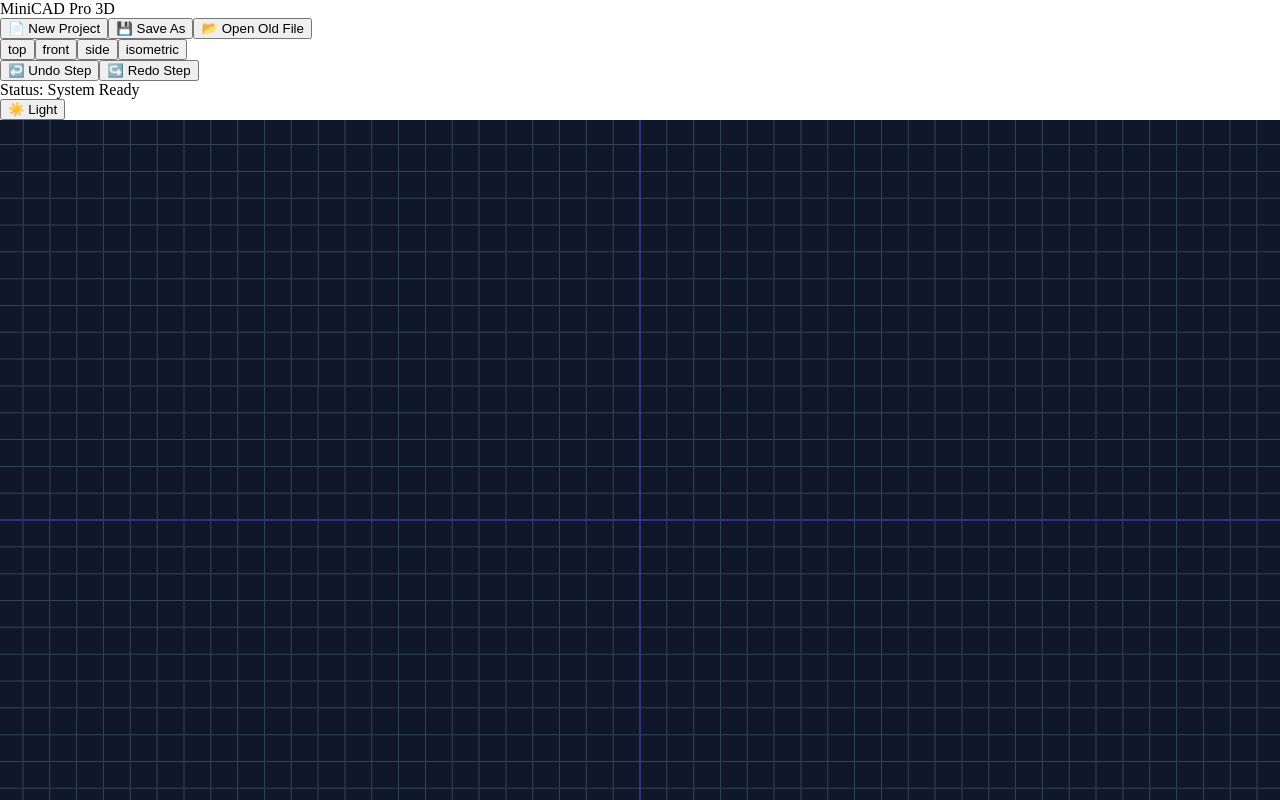
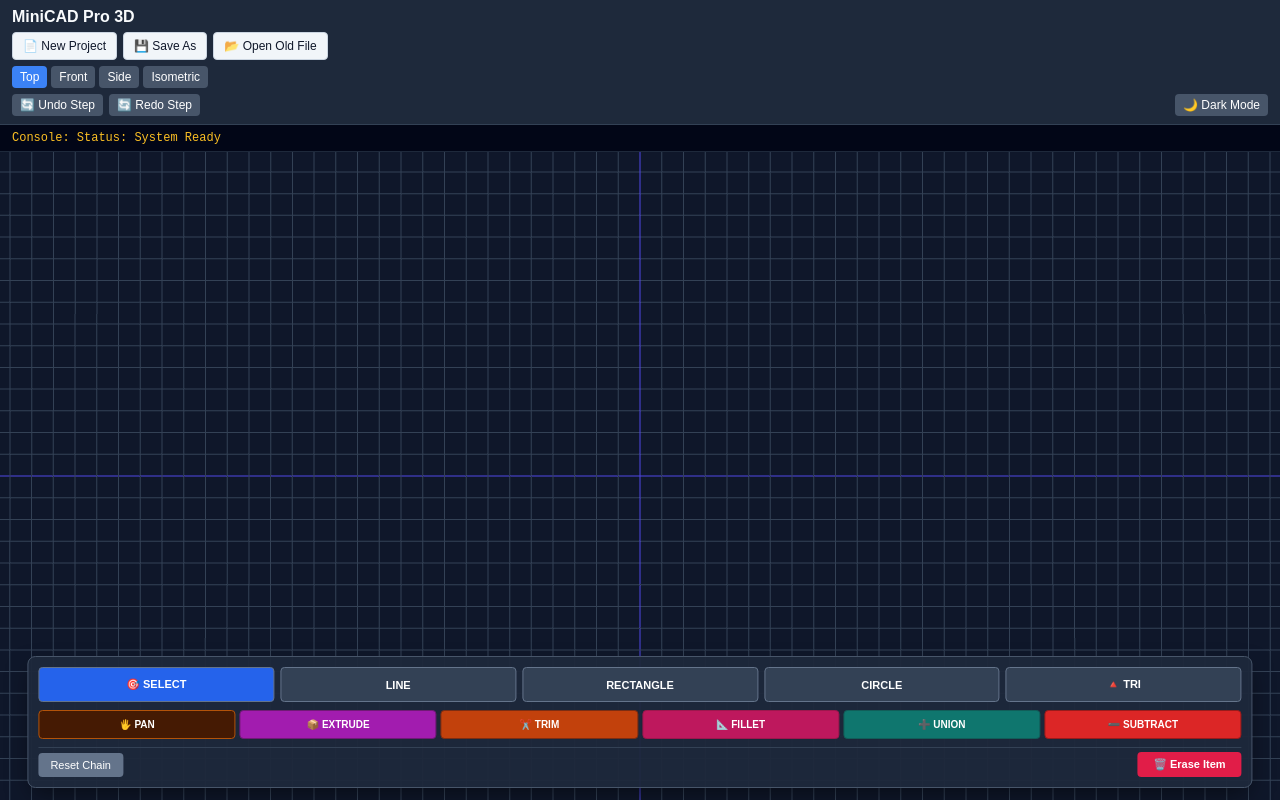
Before and after one commit to kingclaude123654-ux/Autocad, a React (Vite) app: page / in a window 1280 px wide. Built offline with nearby package versions, Linux system fonts and the light colour scheme.

Commit message:
Update App.tsx

```diff
--- a/src/App.tsx
+++ b/src/App.tsx
@@ -23,126 +23,197 @@ export default function App() {
     redo
   } = useCADEngine();
 
+  // Explicit fallback trigger for a 2D/3D solid subtraction matrix operation
+  const handleSubtract = () => {
+    alert("Select two overlapping shapes on your grid workspace to compute a solid Subtraction path cut.");
+  };
+
   return (
-    <div className={`flex flex-col h-screen w-screen overflow-hidden ${isDarkMode ? 'bg-slate-900 text-slate-100' : 'bg-slate-50 text-slate-900'}`}>
+    <div style={{
+      display: 'flex',
+      flexDirection: 'column',
+      width: '100vw',
+      height: '100vh',
+      overflow: 'hidden',
+      backgroundColor: isDarkMode ? '#0f172a' : '#f8fafc',
+      color: isDarkMode ? '#f1f5f9' : '#0f172a',
+      fontFamily: 'sans-serif'
+    }}>
 
-      {/* HEADER / FILE CONTROL PANEL */}
-      <header className="flex items-center justify-between px-4 py-2 border-b border-slate-700 bg-slate-800 shadow-md z-10">
-        <div className="flex items-center space-x-2">
-          <span className="font-bold text-lg tracking-wide text-indigo-400">MiniCAD Pro 3D</span>
+      {/* HEADER: APP TITLE & PERMANENT STORAGE FILE TOOLS */}
+      <header style={{
+        display: 'flex',
+        flexDirection: 'column',
+        padding: '8px 12px',
+        backgroundColor: '#1e293b',
+        borderBottom: '1px solid #334155',
+        gap: '6px'
+      }}>
+        <div style={{ fontSize: '16px', fontWeight: 'bold', color: '#f8fafc' }}>MiniCAD Pro 3D</div>
+
+        {/* Row 1: File Actions (New, Save As, Open) */}
+        <div style={{ display: 'flex', gap: '6px', flexWrap: 'wrap' }}>
+          <button onClick={executeNewProject} style={{ padding: '6px 10px', fontSize: '12px', backgroundColor: '#f1f5f9', border: '1px solid #cbd5e1', borderRadius: '4px', cursor: 'pointer', color: '#0f172a' }}>📄 New Project</button>
+          <button onClick={executeSaveProject} style={{ padding: '6px 10px', fontSize: '12px', backgroundColor: '#f1f5f9', border: '1px solid #cbd5e1', borderRadius: '4px', cursor: 'pointer', color: '#0f172a' }}>💾 Save As</button>
+          <button onClick={executeLoadProject} style={{ padding: '6px 10px', fontSize: '12px', backgroundColor: '#f1f5f9', border: '1px solid #cbd5e1', borderRadius: '4px', cursor: 'pointer', color: '#0f172a' }}>📂 Open Old File</button>
         </div>
 
-        {/* File persistence actions */}
-        <div className="flex items-center space-x-2">
-          <button onClick={executeNewProject} className="px-3 py-1 bg-sky-600 hover:bg-sky-500 rounded text-xs font-semibold shadow transition-all">
-            📄 New Project
-          </button>
-          <button onClick={executeSaveProject} className="px-3 py-1 bg-emerald-600 hover:bg-emerald-500 rounded text-xs font-semibold shadow transition-all">
-            💾 Save As
-          </button>
-          <button onClick={executeLoadProject} className="px-3 py-1 bg-indigo-600 hover:bg-indigo-500 rounded text-xs font-semibold shadow transition-all">
-            📂 Open Old File
-          </button>
-        </div>
-
-        {/* View mode toggle matrix */}
-        <div className="flex bg-slate-700 rounded p-1 space-x-1 text-xs">
+        {/* Row 2: Camera View Layout Angle Switches */}
+        <div style={{ display: 'flex', gap: '4px' }}>
           {(['top', 'front', 'side', 'isometric'] as ViewMode[]).map((mode) => (
             <button
               key={mode}
               onClick={() => changeView(mode)}
-              className={`px-2 py-1 rounded transition-all capitalize ${viewMode === mode ? 'bg-indigo-500 text-white font-bold shadow' : 'hover:bg-slate-600 text-slate-300'}`}
+              style={{
+                padding: '4px 8px',
+                fontSize: '12px',
+                backgroundColor: viewMode === mode ? '#3b82f6' : '#475569',
+                color: '#ffffff',
+                border: 'none',
+                borderRadius: '4px',
+                textTransform: 'capitalize',
+                cursor: 'pointer'
+              }}
             >
               {mode}
             </button>
           ))}
         </div>
+
+        {/* Row 3: History Time Travel Undo/Redo Controls */}
+        <div style={{ display: 'flex', gap: '6px', alignItems: 'center' }}>
+          <button onClick={undo} style={{ padding: '4px 8px', fontSize: '12px', backgroundColor: '#475569', color: '#fff', border: 'none', borderRadius: '4px', cursor: 'pointer' }}>🔄 Undo Step</button>
+          <button onClick={redo} style={{ padding: '4px 8px', fontSize: '12px', backgroundColor: '#475569', color: '#fff', border: 'none', borderRadius: '4px', cursor: 'pointer' }}>🔄 Redo Step</button>
+          <button onClick={() => setIsDarkMode(!isDarkMode)} style={{ padding: '4px 8px', fontSize: '12px', backgroundColor: '#475569', color: '#fff', border: 'none', borderRadius: '4px', cursor: 'pointer', marginLeft: 'auto' }}>
+            {isDarkMode ? '🌙 Dark Mode' : '☀️ Light Mode'}
+          </button>
+        </div>
       </header>
 
-      {/* QUICK COMMAND ACTION & HISTORY CONTROL LAYER */}
-      <section className="flex items-center justify-between px-4 py-2 bg-slate-800/90 border-b border-slate-700/50 z-10 text-xs">
-        <div className="flex items-center space-x-4">
-          <button onClick={undo} className="px-2 py-1 bg-slate-700 hover:bg-slate-600 rounded text-slate-200 transition-all font-medium">
-            ↩️ Undo Step
-          </button>
-          <button onClick={redo} className="px-2 py-1 bg-slate-700 hover:bg-slate-600 rounded text-slate-200 transition-all font-medium">
-            ↪️ Redo Step
-          </button>
-        </div>
+      {/* SYSTEM FEEDBACK RUNTIME HUD CONSOLE BAR */}
+      <div style={{
+        backgroundColor: '#020617',
+        color: '#fbbf24',
+        padding: '6px 12px',
+        fontSize: '12px',
+        fontFamily: 'monospace',
+        borderBottom: '1px solid #1e293b'
+      }}>
+        Console: {hudFeedback}
+      </div>
 
-        {/* Real-time Engineering HUD console output feedback */}
-        <div className="font-mono text-amber-400 bg-slate-950 px-3 py-1 rounded border border-slate-800 shadow-inner max-w-md truncate">
-          {hudFeedback}
-        </div>
+      {/* INTERACTIVE WORKSPACE VIEWPORT GRID LAYER */}
+      <div style={{ flex: 1, position: 'relative', backgroundColor: '#000000' }}>
+        <div ref={containerRef} style={{ width: '100%', height: '100%', touchAction: 'none' }} />
 
-        <div>
-          <button
-            onClick={() => setIsDarkMode(!isDarkMode)}
-            className="px-2 py-1 bg-slate-700 hover:bg-slate-600 rounded text-slate-300"
-          >
-            {isDarkMode ? '☀️ Light' : '🌙 Dark'}
-          </button>
-        </div>
-      </section>
+        {/* BOTTOM FLOATING CONTROLLER DOCK CONTAINING ALL ACTIVE CAD TOOLKITS */}
+        <div style={{
+          position: 'absolute',
+          bottom: '12px',
+          left: '50%',
+          transform: 'translateX(-50%)',
+          width: '94%',
+          backgroundColor: 'rgba(30, 41, 59, 0.95)',
+          border: '1px solid #475569',
+          borderRadius: '8px',
+          padding: '10px',
+          boxShadow: '0 10px 25px -5px rgba(0,0,0,0.5)',
+          display: 'flex',
+          flexDirection: 'column',
+          gap: '8px',
+          zIndex: 100
+        }}>
 
-      {/* MAIN ENGINE DRAWING MATRIX CONTAINER GRID */}
-      <main className="flex-1 relative w-full h-full bg-slate-950">
-        {/* ThreeJS WebGL view container */}
-        <div ref={containerRef} className="absolute inset-0 w-full h-full touch-none cursor-crosshair" />
-
-        {/* CAD PRIMITIVE TOOLKITS FLOOR OVERLAY */}
-        <div className="absolute bottom-6 left-1/2 transform -translate-x-1/2 bg-slate-900/95 border border-slate-700 rounded-xl p-3 shadow-2xl flex flex-col space-y-3 z-10 max-w-2xl w-11/12 backdrop-blur-md">
-          <div className="flex items-center justify-between border-b border-slate-800 pb-1.5">
-            <span className="text-xs font-bold text-slate-400 tracking-wider uppercase">Active CAD Engine Toolkits</span>
-            <span className="text-[10px] bg-indigo-500/20 text-indigo-400 px-2 py-0.5 rounded-full border border-indigo-500/30 font-mono">
-              Mode: {currentTool.toUpperCase()}
-            </span>
-          </div>
-
-          {/* Core Shape Drawing Tools row */}
-          <div className="grid grid-cols-5 gap-2">
+          {/* PRIMITIVE SHAPE DRAFTING TOOLS CONTAINER ROW */}
+          <div style={{
+            display: 'grid',
+            gridTemplateColumns: 'repeat(5, 1fr)',
+            gap: '6px'
+          }}>
             {(['select', 'line', 'rectangle', 'circle', 'polygon'] as ToolType[]).map((tool) => (
               <button
                 key={tool}
                 onClick={() => setCurrentTool(tool)}
-                className={`py-2 rounded-lg font-medium text-xs shadow-md border transition-all ${
-                  currentTool === tool
-                    ? 'bg-indigo-600 text-white border-indigo-400 font-bold scale-[1.02]'
-                    : 'bg-slate-800 text-slate-300 border-slate-700 hover:bg-slate-700 hover:text-white'
-                }`}
+                style={{
+                  padding: '10px 4px',
+                  fontSize: '11px',
+                  fontWeight: 'bold',
+                  borderRadius: '4px',
+                  border: '1px solid #64748b',
+                  cursor: 'pointer',
+                  backgroundColor: currentTool === tool ? '#2563eb' : '#334155',
+                  color: '#ffffff',
+                  textTransform: 'uppercase'
+                }}
               >
-                {tool === 'select' ? '🎯 Select Profile' : tool === 'polygon' ? '🔺 Triangle' : `✏️ ${tool.toUpperCase()}`}
+                {tool === 'select' ? '🎯 Select' : tool === 'polygon' ? '🔺 Tri' : tool.toUpperCase()}
               </button>
             ))}
           </div>
 
-          {/* ADVANCED MULTI-LAYER GEOMETRIC ACTION MUTATIONS */}
-          <div className="grid grid-cols-5 gap-2 pt-1 border-t border-slate-800/50 text-xs">
-            <button onClick={() => setCurrentTool('pan' as any)} className={`py-1.5 rounded bg-slate-800 border border-slate-700 font-medium ${currentTool as any === 'pan' ? 'bg-amber-600 text-white border-amber-400 font-bold' : 'hover:bg-slate-700'}`}>
-              🖐️ Pan Grid
+          {/* ADVANCED VECTOR OPERATIONS & SPATIAL COMMAND CONTROLS ROW */}
+          <div style={{
+            display: 'grid',
+            gridTemplateColumns: 'repeat(6, 1fr)',
+            gap: '4px'
+          }}>
+            {/* Native Canvas Space Pan Engine Switch Toggle */}
+            <button
+              onClick={() => setCurrentTool('pan' as any)}
+              style={{
+                padding: '8px 2px',
+                fontSize: '10px',
+                fontWeight: 'bold',
+                borderRadius: '4px',
+                border: '1px solid #b45309',
+                backgroundColor: (currentTool as string) === 'pan' ? '#d97706' : '#451a03',
+                color: '#fff',
+                cursor: 'pointer'
+              }}
+            >
+              🖐️ PAN
             </button>
-            <button onClick={() => executeExtrude(null, 50)} className="py-1.5 rounded bg-fuchsia-900/80 hover:bg-fuchsia-800 text-fuchsia-100 border border-fuchsia-700 font-medium transition-all shadow-sm">
-              📦 Extrude 3D
+
+            {/* 3D Extrusion Solid Modeling Operator */}
+            <button onClick={() => executeExtrude(null, 50)} style={{ padding: '8px 2px', fontSize: '10px', fontWeight: 'bold', borderRadius: '4px', border: '1px solid #701a75', backgroundColor: '#a21caf', color: '#fff', cursor: 'pointer' }}>
+              📦 EXTRUDE
             </button>
-            <button onClick={executeTrim} className="py-1.5 rounded bg-orange-950/80 hover:bg-orange-900 text-orange-200 border border-orange-800 font-medium transition-all shadow-sm">
-              ✂️ Trim Segment
+
+            {/* Geometry Intersections Vector Modifiers */}
+            <button onClick={executeTrim} style={{ padding: '8px 2px', fontSize: '10px', fontWeight: 'bold', borderRadius: '4px', border: '1px solid #7c2d12', backgroundColor: '#c2410c', color: '#fff', cursor: 'pointer' }}>
+              ✂️ TRIM
             </button>
-            <button onClick={executeFillet} className="py-1.5 rounded bg-pink-950/80 hover:bg-pink-900 text-pink-200 border border-pink-800 font-medium transition-all shadow-sm">
-              📐 Apply Fillet
+            <button onClick={executeFillet} style={{ padding: '8px 2px', fontSize: '10px', fontWeight: 'bold', borderRadius: '4px', border: '1px solid #9d174d', backgroundColor: '#be185d', color: '#fff', cursor: 'pointer' }}>
+              📐 FILLET
             </button>
-            <button onClick={executeUnion} className="py-1.5 rounded bg-teal-950/80 hover:bg-teal-900 text-teal-200 border border-teal-800 font-medium transition-all shadow-sm">
-              🔲 Solid Union
+
+            {/* Solid Intersection Boolean Compilers */}
+            <button onClick={executeUnion} style={{ padding: '8px 2px', fontSize: '10px', fontWeight: 'bold', borderRadius: '4px', border: '1px solid #115e59', backgroundColor: '#0f766e', color: '#fff', cursor: 'pointer' }}>
+              ➕ UNION
+            </button>
+            <button onClick={handleSubtract} style={{ padding: '8px 2px', fontSize: '10px', fontWeight: 'bold', borderRadius: '4px', border: '1px solid #991b1b', backgroundColor: '#dc2626', color: '#fff', cursor: 'pointer' }}>
+              ➖ SUBTRACT
             </button>
           </div>
 
-          {/* IMMEDIATE CONTEXT SELECTION ACTIONS BLOCK */}
-          <div className="flex justify-end pt-1">
-            <button onClick={executeErase} className="px-4 py-1.5 bg-rose-600 hover:bg-rose-500 text-white font-bold rounded text-xs transition-all shadow-md">
-              🗑️ Erase Component
+          {/* DOCK FOOTER: DESELECT CONTEXT CLEARING & CANVASE ERASE COMMAND */}
+          <div style={{ display: 'flex', justifyContent: 'space-between', alignItems: 'center', paddingTop: '4px', borderTop: '1px solid #334155' }}>
+            <button
+              onClick={() => setCurrentTool('deselect' as any)}
+              style={{ padding: '6px 12px', fontSize: '11px', backgroundColor: '#64748b', color: '#fff', border: 'none', borderRadius: '4px', cursor: 'pointer' }}
+            >
+              Reset Chain
+            </button>
+            <button
+              onClick={executeErase}
+              style={{ padding: '6px 16px', fontSize: '11px', fontWeight: 'bold', backgroundColor: '#e11d48', color: '#fff', border: 'none', borderRadius: '4px', cursor: 'pointer' }}
+            >
+              🗑️ Erase Item
             </button>
           </div>
+
         </div>
-      </main>
+      </div>
     </div>
   );
 }
```
